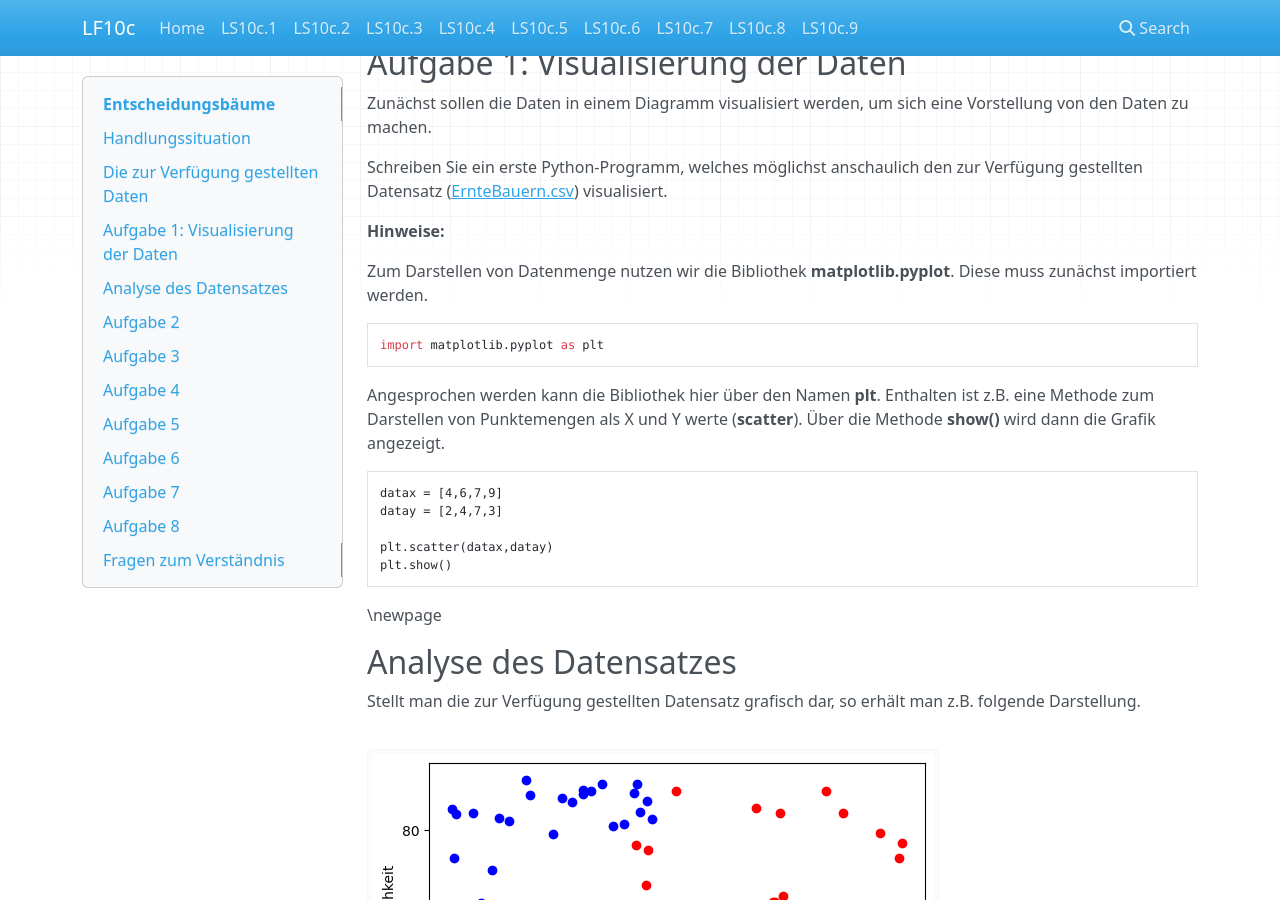
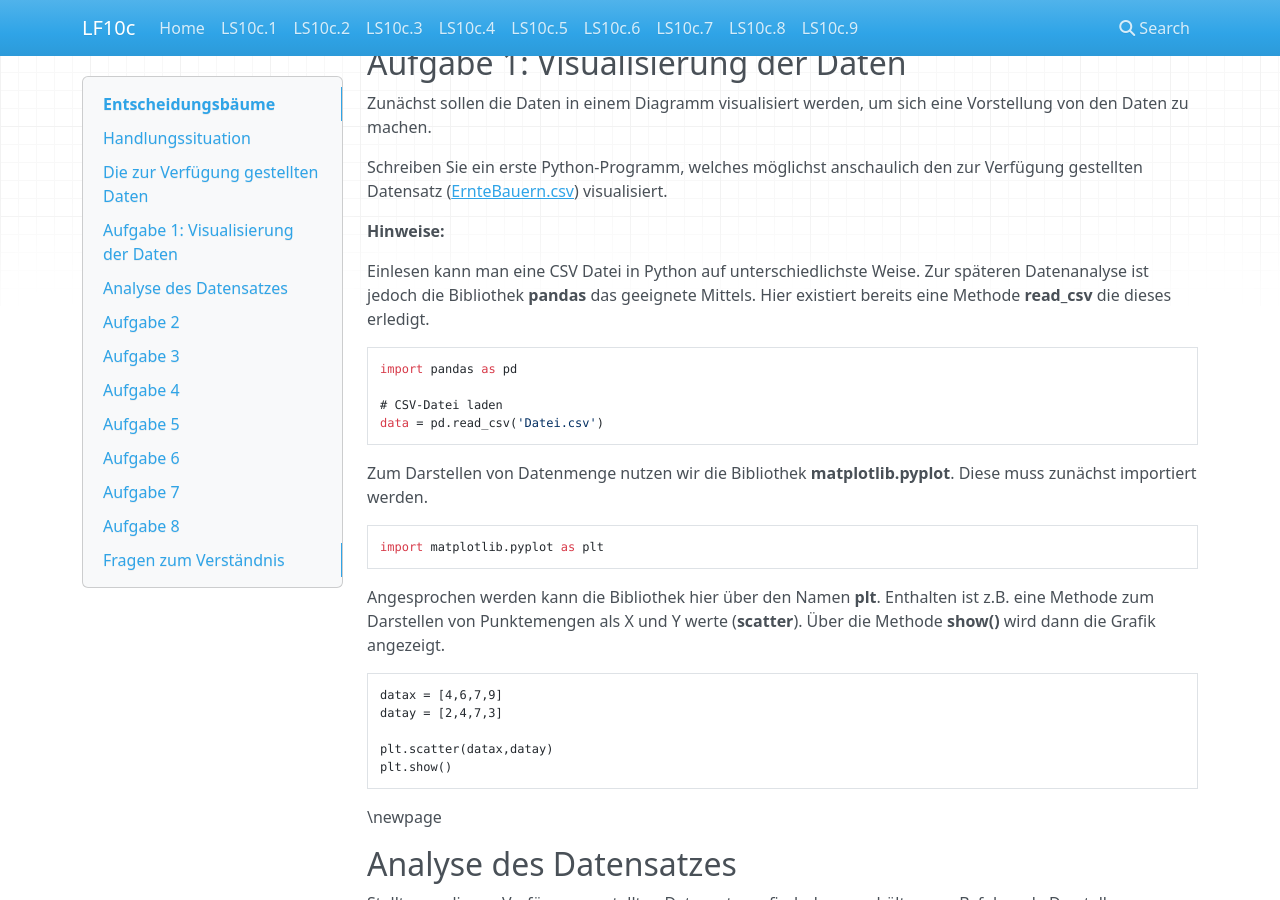
Before and after one commit to jtuttas/datenanalyse, an MkDocs documentation site: the page built from docs/Entscheidungsbaume.md, in a window 1280 px wide and 900 px high, scrolled down 1350 px. Built offline with MkDocs 1.6.1, drawn with Linux system fonts in a browser that asks for light colours; nearby versions of some CDN libraries.

Commit message:
Hinweis Pandas

````diff
--- a/docs/Entscheidungsbaume.md
+++ b/docs/Entscheidungsbaume.md
@@ -44,6 +44,15 @@ Zunächst sollen die Daten in einem Diagramm visualisiert werden, um sich eine V
 Schreiben Sie ein erste Python-Programm, welches möglichst anschaulich den zur Verfügung gestellten Datensatz ([ErnteBauern.csv](../Data/ErnteBauern.csv)) visualisiert.
 
 **Hinweise:**
+
+Einlesen kann man eine CSV Datei in Python auf unterschiedlichste Weise. Zur späteren Datenanalyse ist jedoch die Bibliothek **pandas** das geeignete Mittels. Hier existiert bereits eine Methode **read_csv** die dieses erledigt.
+
+```py
+import pandas as pd
+
+# CSV-Datei laden
+data = pd.read_csv('Datei.csv')
+```
 
 Zum Darstellen von Datenmenge nutzen wir die Bibliothek **matplotlib.pyplot**. Diese muss zunächst importiert werden.
 
````
Also changed, not shown: pltEinstieg.ipynb.
